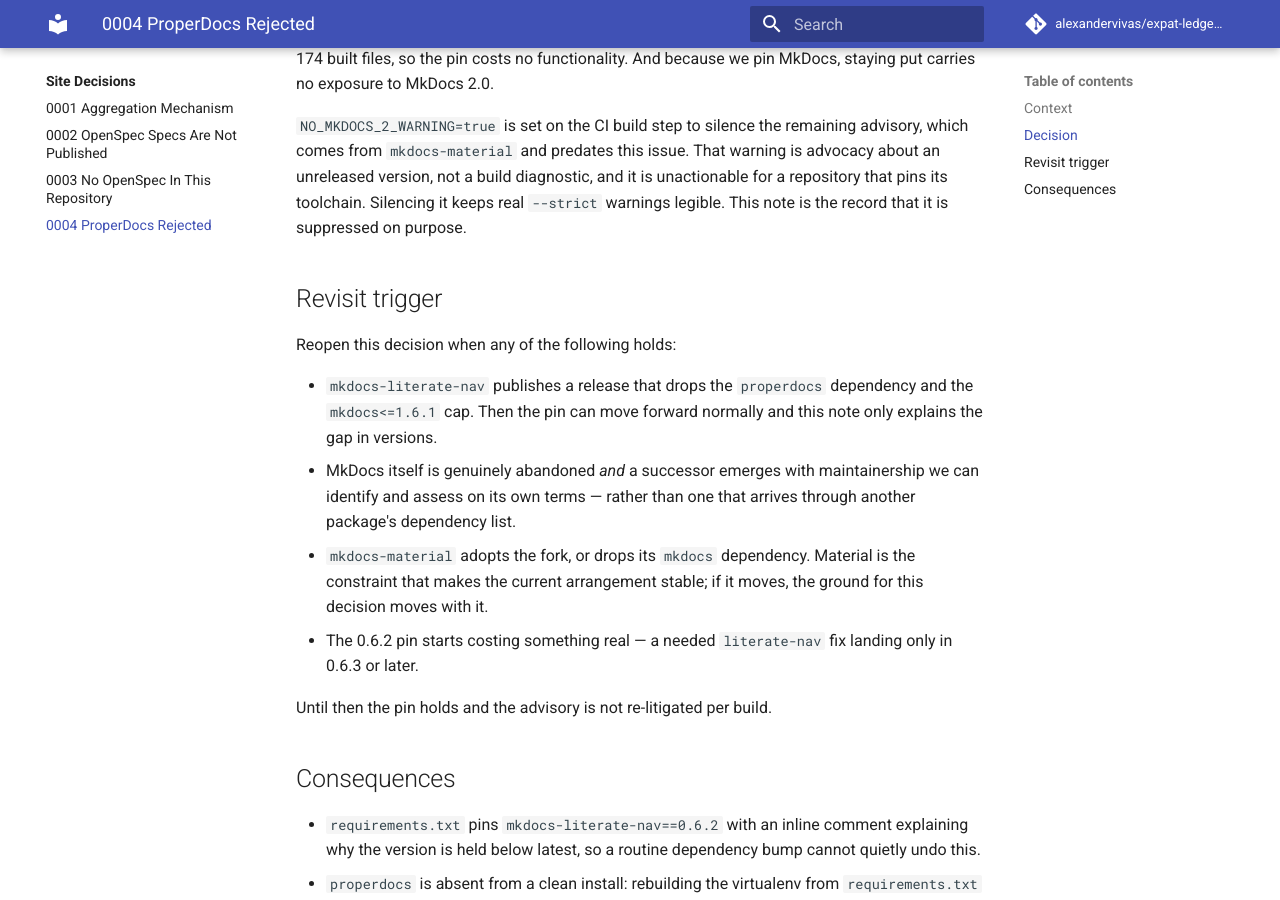
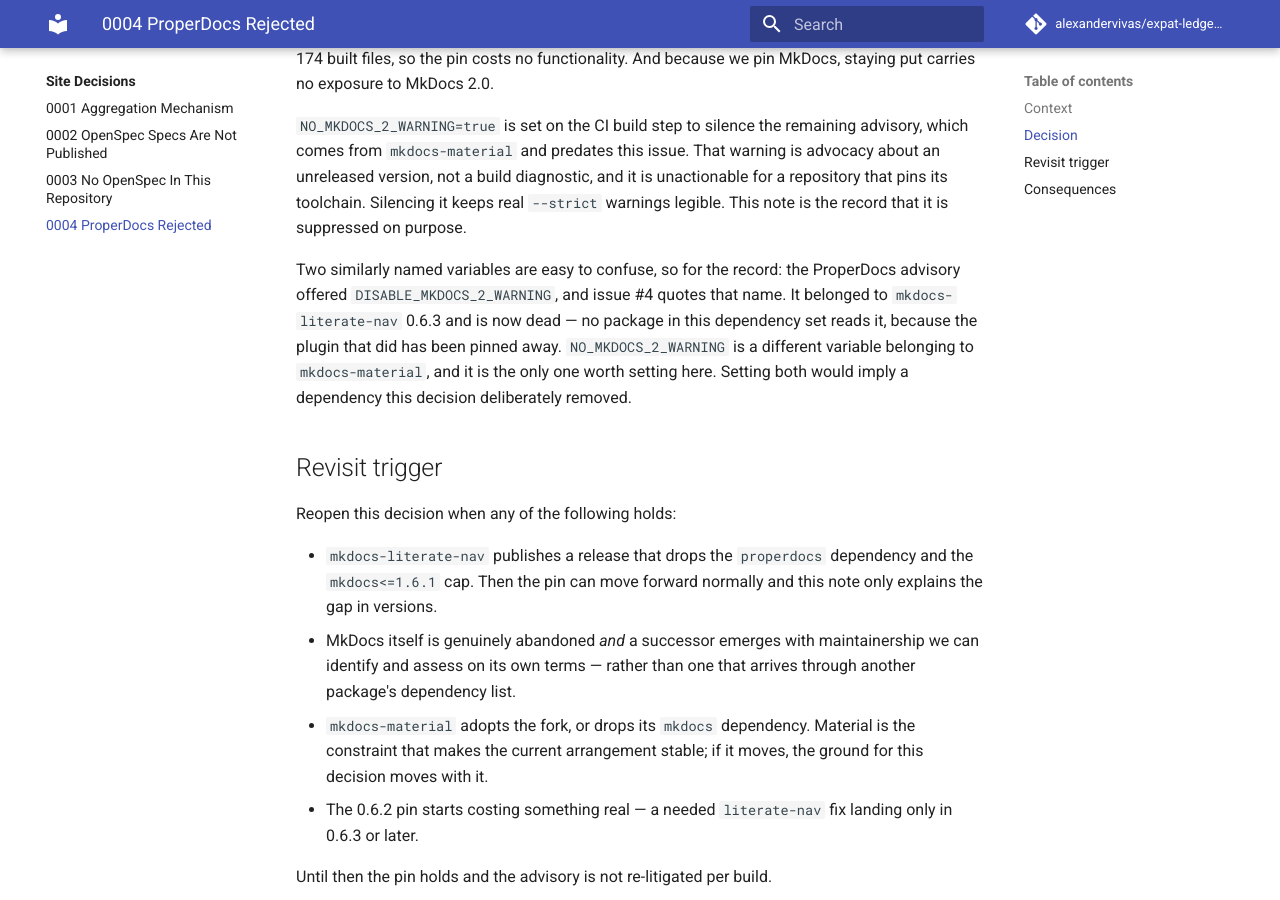
Before and after one commit to alexandervivas/expat-ledger-docs, an MkDocs documentation site: the page built from docs/decisions/0004-properdocs-rejected.md, in a window 1280 px wide and 900 px high, scrolled down 1754 px. Built offline with MkDocs 1.6.1 and Material for MkDocs 9.7.7, drawn with Linux system fonts in a browser that asks for light colours; comment, search, counter and statistics services are not loaded.

Commit message:
docs(decisions): distinguish DISABLE_MKDOCS_2_WARNING from NO_MKDOCS_2_WARNING
Issue #4 quotes DISABLE_MKDOCS_2_WARNING, which belonged to
mkdocs-literate-nav 0.6.3 and is now read by no package in the dependency set.
Record that it is dead and that mkdocs-material's NO_MKDOCS_2_WARNING is the
only relevant variable, so the two are not conflated later.

Addresses review feedback on #5.

Co-Authored-By: Claude Opus 5 (1M context) <noreply@anthropic.com>

```diff
--- a/docs/decisions/0004-properdocs-rejected.md
+++ b/docs/decisions/0004-properdocs-rejected.md
@@ -84,6 +84,14 @@ is unactionable for a repository that pins its toolchain. Silencing it keeps
 real `--strict` warnings legible. This note is the record that it is suppressed
 on purpose.
 
+Two similarly named variables are easy to confuse, so for the record: the
+ProperDocs advisory offered `DISABLE_MKDOCS_2_WARNING`, and issue #4 quotes that
+name. It belonged to `mkdocs-literate-nav` 0.6.3 and is now dead — no package in
+this dependency set reads it, because the plugin that did has been pinned away.
+`NO_MKDOCS_2_WARNING` is a different variable belonging to `mkdocs-material`,
+and it is the only one worth setting here. Setting both would imply a dependency
+this decision deliberately removed.
+
 ## Revisit trigger
 
 Reopen this decision when any of the following holds:
```
